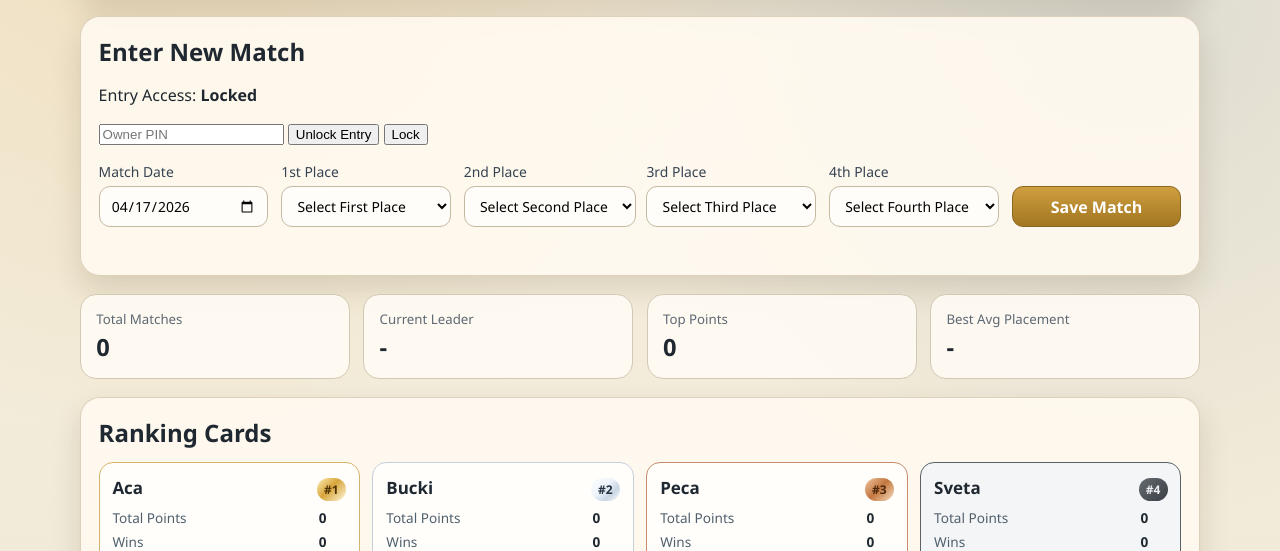
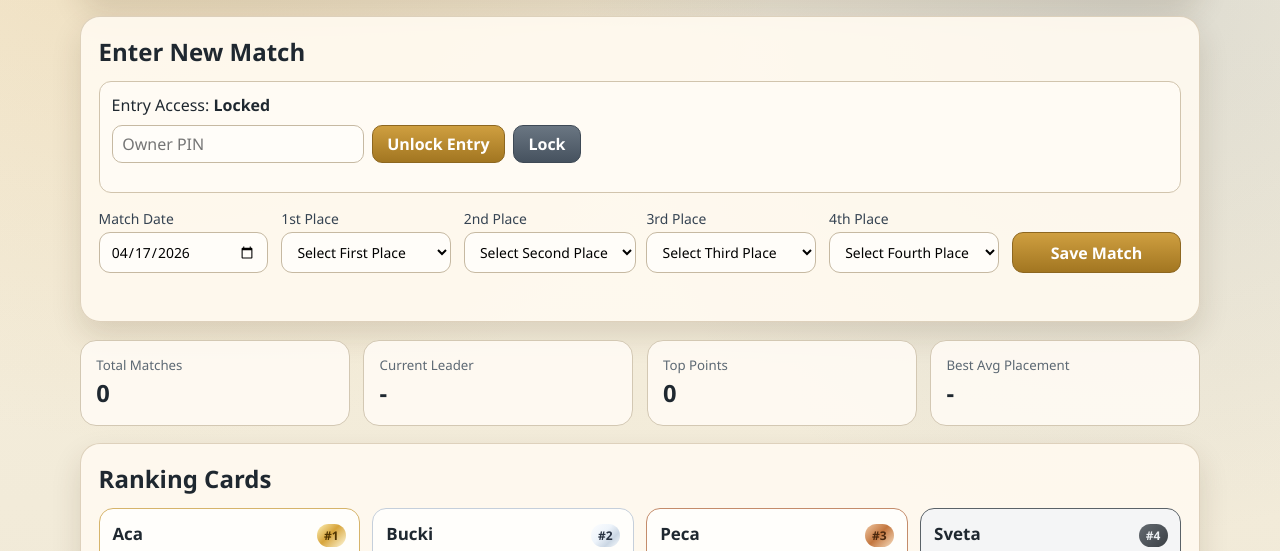
Before and after one commit to ckibunenko/brass, a plain HTML site: page index.html in a window 1280 px wide. Shown: the part 210-761 px from the top of the page. Drawn offline with Linux system fonts and the light colour scheme.

Commit message:
feat: style owner entry lock controls

```diff
--- a/styles.css
+++ b/styles.css
@@ -80,6 +80,53 @@ body {
   gap: 0.8rem;
   grid-template-columns: repeat(auto-fit, minmax(160px, 1fr));
   align-items: end;
+}
+
+.entry-lock {
+  margin-bottom: 0.95rem;
+  padding: 0.75rem;
+  border: 1px solid #d1c4ad;
+  border-radius: 12px;
+  background: rgba(255, 252, 246, 0.9);
+}
+
+.entry-lock p {
+  margin: 0;
+}
+
+.entry-lock-controls {
+  margin-top: 0.55rem;
+  display: flex;
+  gap: 0.5rem;
+  flex-wrap: wrap;
+}
+
+.entry-lock-controls input,
+.entry-lock-controls button {
+  height: 2.35rem;
+  border-radius: 10px;
+  border: 1px solid #c6b9a2;
+  font: inherit;
+}
+
+.entry-lock-controls input {
+  min-width: 180px;
+  padding: 0 0.6rem;
+  background: #fffdf9;
+}
+
+.entry-lock-controls button {
+  padding: 0 0.9rem;
+  font-weight: 700;
+  cursor: pointer;
+  background: linear-gradient(180deg, #cf9f40, #a27621);
+  color: #fff;
+  border: 1px solid #8d6720;
+}
+
+.entry-lock-controls .secondary {
+  background: linear-gradient(180deg, #6a7682, #46525f);
+  border-color: #3e4955;
 }
 
 .match-form label {
```
